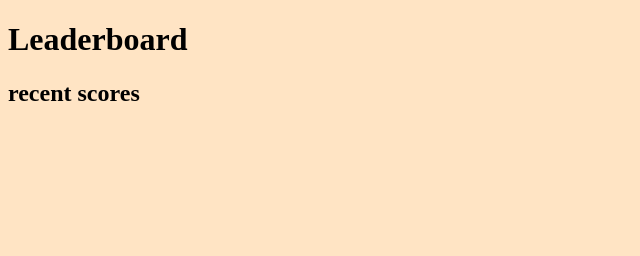
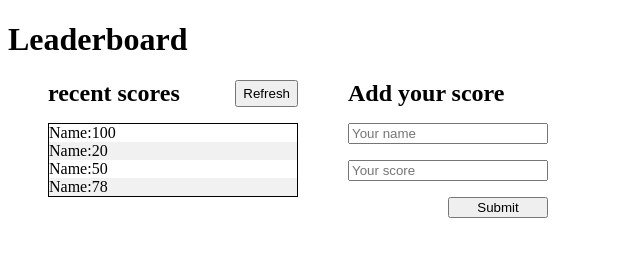
Before and after one commit to Sparktan24/Leaderboard, a website built with webpack: page src/index.html in a window 1280 px wide. Shown: the whole page, without its empty margins (0-640 px from the left). Built offline with nearby package versions, Linux system fonts and the light colour scheme.

Commit message:
Add index.html

```diff
--- a/package.json
+++ b/package.json
@@ -23,6 +23,10 @@
     "css-loader": "^6.7.1",
     "html-webpack-plugin": "^5.5.0",
     "style-loader": "^3.3.1",
+    "stylelint": "^13.13.1",
+    "stylelint-config-standard": "^21.0.0",
+    "stylelint-csstree-validator": "^1.9.0",
+    "stylelint-scss": "^3.21.0",
     "webpack": "^5.74.0",
     "webpack-cli": "^4.10.0",
     "webpack-dev-server": "^4.11.1"
--- a/src/index.html
+++ b/src/index.html
@@ -1,14 +1,37 @@
 <!DOCTYPE html>
 <html lang="en">
+
 <head>
-    <meta charset="UTF-8">
-    <meta name="viewport" content="width=device-width, initial-scale=1.0">
-    <title>Wbpack Exercise</title>
+  <meta charset="UTF-8">
+  <meta name="viewport" content="width=device-width, initial-scale=1.0">
+  <title>Wbpack Exercise</title>
 </head>
+
 <body>
-  <h1 >Leaderboard</h1>
-  <div class="content-container">
-    <h2>recent scores</h2>
+  <div class="general-container">
+    <h1>Leaderboard</h1>
+    <div class="content-container">
+      <div class="left-content-container">
+        <div class="table-title">
+          <h2 class="secondary-title">recent scores</h2><button class="refresh">Refresh</button>
+        </div>
+        <ul class="scores-table">
+          <li>Name:100</li>
+          <li>Name:20</li>
+          <li>Name:50</li>
+          <li>Name:78</li>
+        </ul>
+      </div>
+
+      <div class="right-content-container">
+        <h2 class="secondary-title">Add your score</h2>
+        <input type="text" placeholder="Your name">
+        <input type="text" placeholder="Your score">
+        <button type="submit" class="button-submit">Submit</button>
+      </div>
+
+    </div>
   </div>
 </body>
+
 </html>
--- a/src/style.css
+++ b/src/style.css
@@ -2,6 +2,46 @@
   color: red;
 }
 
-body {
-  background-color: bisque;
+ul {
+  list-style-type: none;
+  border: 1px solid black;
 }
+
+.secondary-title {
+  margin: 0;
+}
+
+li:nth-child(even) {
+  background-color: #f1f1f1;
+}
+
+.content-container {
+  display: flex;
+  gap: 50px;
+  margin-left: 40px;
+}
+
+.table-title {
+  display: flex;
+  justify-content: space-between;
+}
+
+.scores-table {
+  padding: 0;
+}
+
+.left-content-container {
+  min-width: 250px;
+}
+
+.right-content-container {
+  display: flex;
+  flex-direction: column;
+  gap: 1em;
+  min-width: 200px;
+}
+
+.button-submit {
+  width: 100px;
+  align-self: flex-end;
+}
```
Also changed, not shown: .github/workflows/linters.yml (added), .stylelintrc.json (added), 1 other file.
